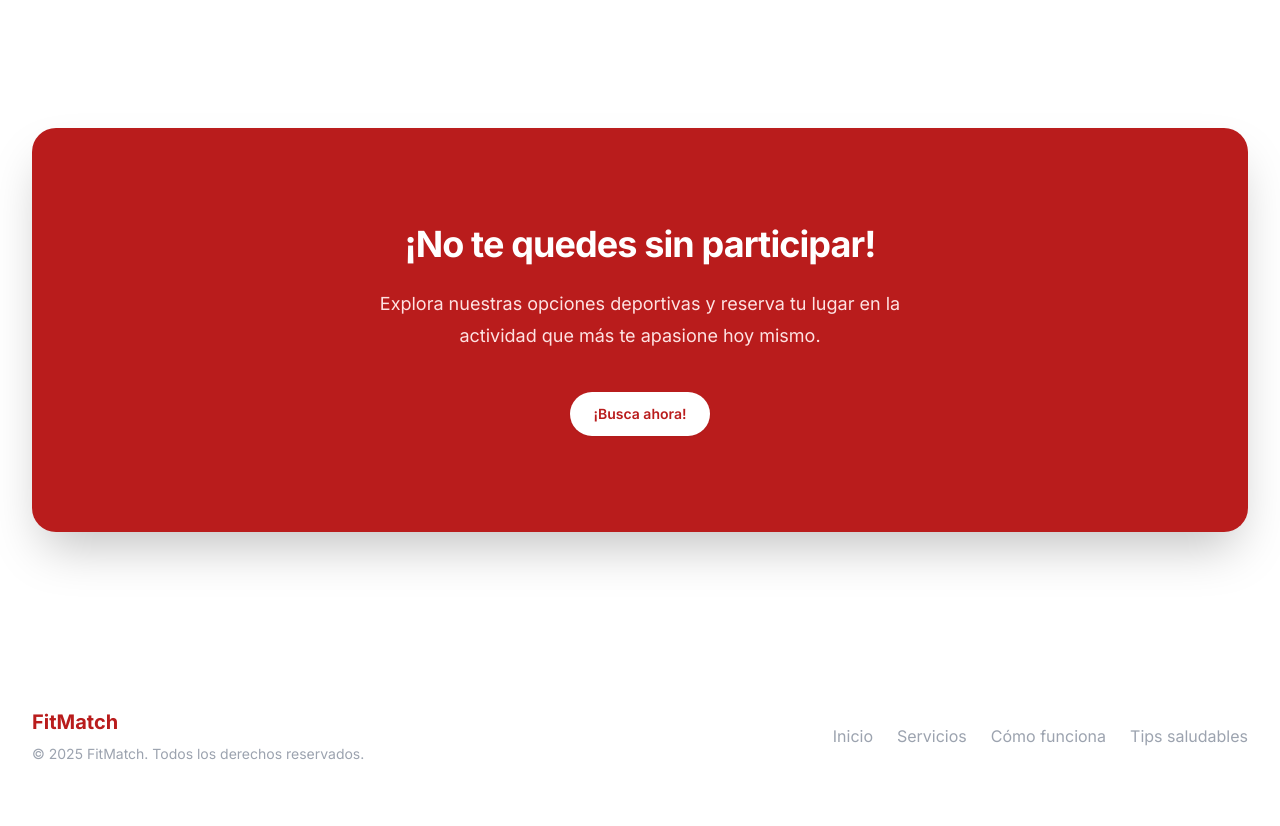
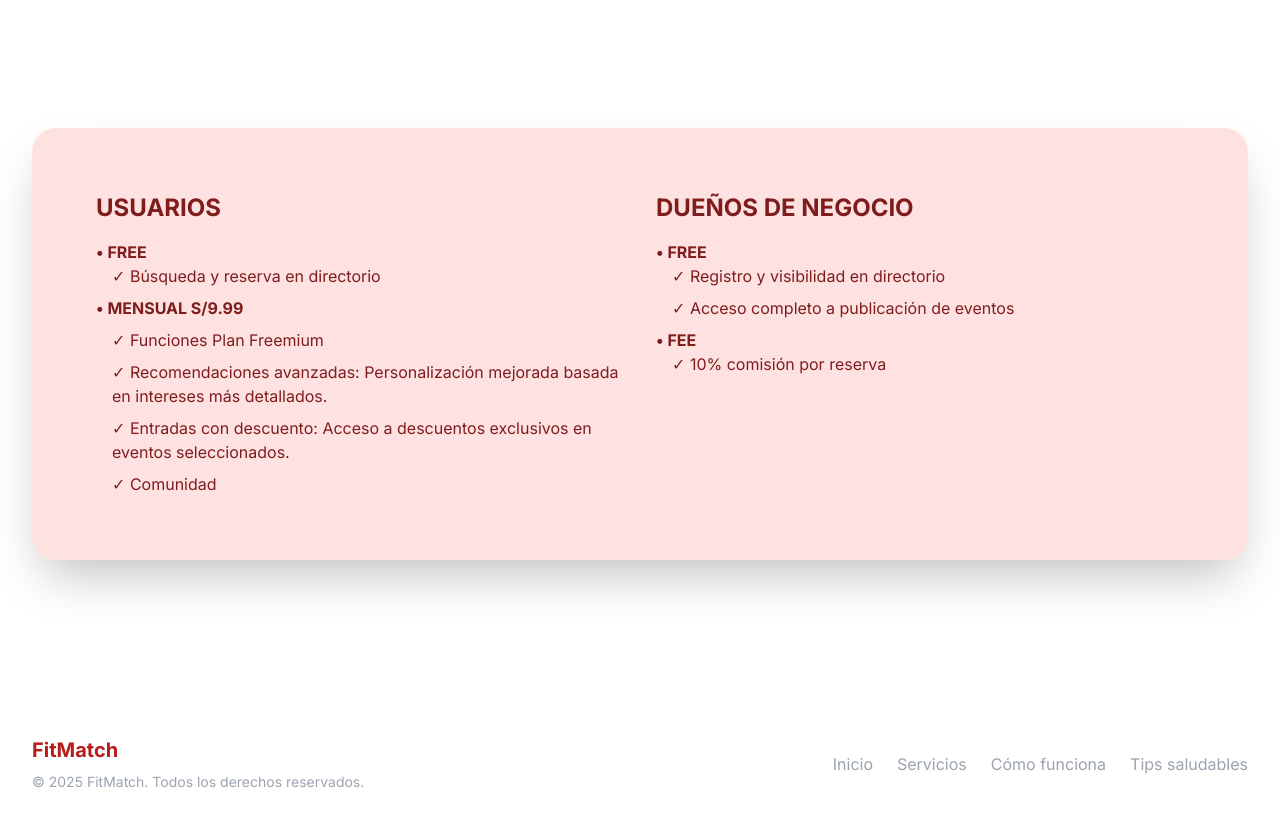
Before and after one commit to scplasenciac/fitmatch_v1, a Next.js app: page / in a window 1280 px wide. Shown: the part 4000-4826 px from the top of the page. Built offline with nearby package versions, Linux system fonts and the light colour scheme.

Commit message:
Actualiza sección de planes de suscripción en CallToAction

```diff
--- a/components/CallToAction.tsx
+++ b/components/CallToAction.tsx
@@ -5,20 +5,29 @@ export default function CallToAction() {
   return (
     <section className="section-padding">
       <div className="container">
-        <div className="relative isolate overflow-hidden bg-primary-700 px-6 py-24 text-center shadow-2xl sm:rounded-3xl sm:px-16 animate-fade-in-up">
-          <h2 className="mx-auto max-w-2xl text-3xl font-bold tracking-tight text-white sm:text-4xl">
-            ¡No te quedes sin participar!
-          </h2>
-          <p className="mx-auto mt-6 max-w-xl text-lg leading-8 text-primary-100">
-            Explora nuestras opciones deportivas y reserva tu lugar en la actividad que más te apasione hoy mismo.
-          </p>
-          <div className="mt-10 flex items-center justify-center gap-x-6">
-            <Link
-              href="https://scplasenciac.github.io/fitmatch_v1/search"
-              className="rounded-full bg-white px-6 py-3 text-sm font-semibold text-primary-700 shadow-sm hover:bg-primary-50 focus-visible:outline focus-visible:outline-2 focus-visible:outline-offset-2 focus-visible:outline-white"
-            >
-              ¡Busca ahora!
-            </Link>
+        <div className="relative isolate overflow-hidden bg-primary-100 px-6 py-16 shadow-2xl sm:rounded-3xl sm:px-16 animate-fade-in-up">
+          <div className="grid grid-cols-1 md:grid-cols-2 gap-8">
+            {/* USUARIOS */}
+            <div>
+              <h2 className="text-2xl font-bold text-primary-900 mb-4 text-center md:text-left">USUARIOS</h2>
+              <ul className="text-primary-900 text-base space-y-2">
+                <li><span className="font-bold">• FREE</span><br /><span className="ml-4">✓ Búsqueda y reserva en directorio</span></li>
+                <li><span className="font-bold">• MENSUAL S/9.99</span></li>
+                <li className="ml-4">✓ Funciones Plan Freemium</li>
+                <li className="ml-4">✓ Recomendaciones avanzadas: <br className="md:hidden"/>Personalización mejorada basada en intereses más detallados.</li>
+                <li className="ml-4">✓ Entradas con descuento: <br className="md:hidden"/>Acceso a descuentos exclusivos en eventos seleccionados.</li>
+                <li className="ml-4">✓ Comunidad</li>
+              </ul>
+            </div>
+            {/* DUEÑOS DE NEGOCIO */}
+            <div>
+              <h2 className="text-2xl font-bold text-primary-900 mb-4 text-center md:text-left">DUEÑOS DE NEGOCIO</h2>
+              <ul className="text-primary-900 text-base space-y-2">
+                <li><span className="font-bold">• FREE</span><br /><span className="ml-4">✓ Registro y visibilidad en directorio</span></li>
+                <li className="ml-4">✓ Acceso completo a publicación de eventos</li>
+                <li><span className="font-bold">• FEE</span><br /><span className="ml-4">✓ 10% comisión por reserva</span></li>
+              </ul>
+            </div>
           </div>
         </div>
       </div>
```
